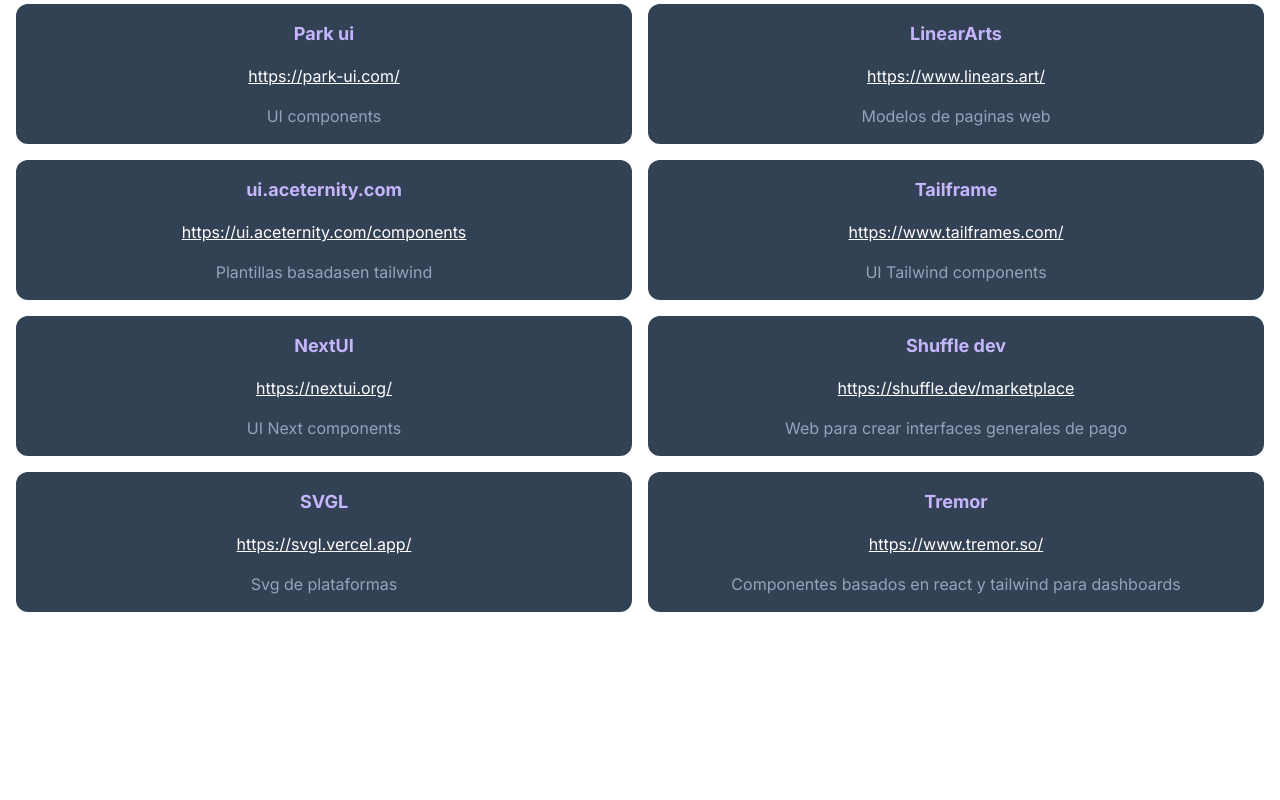
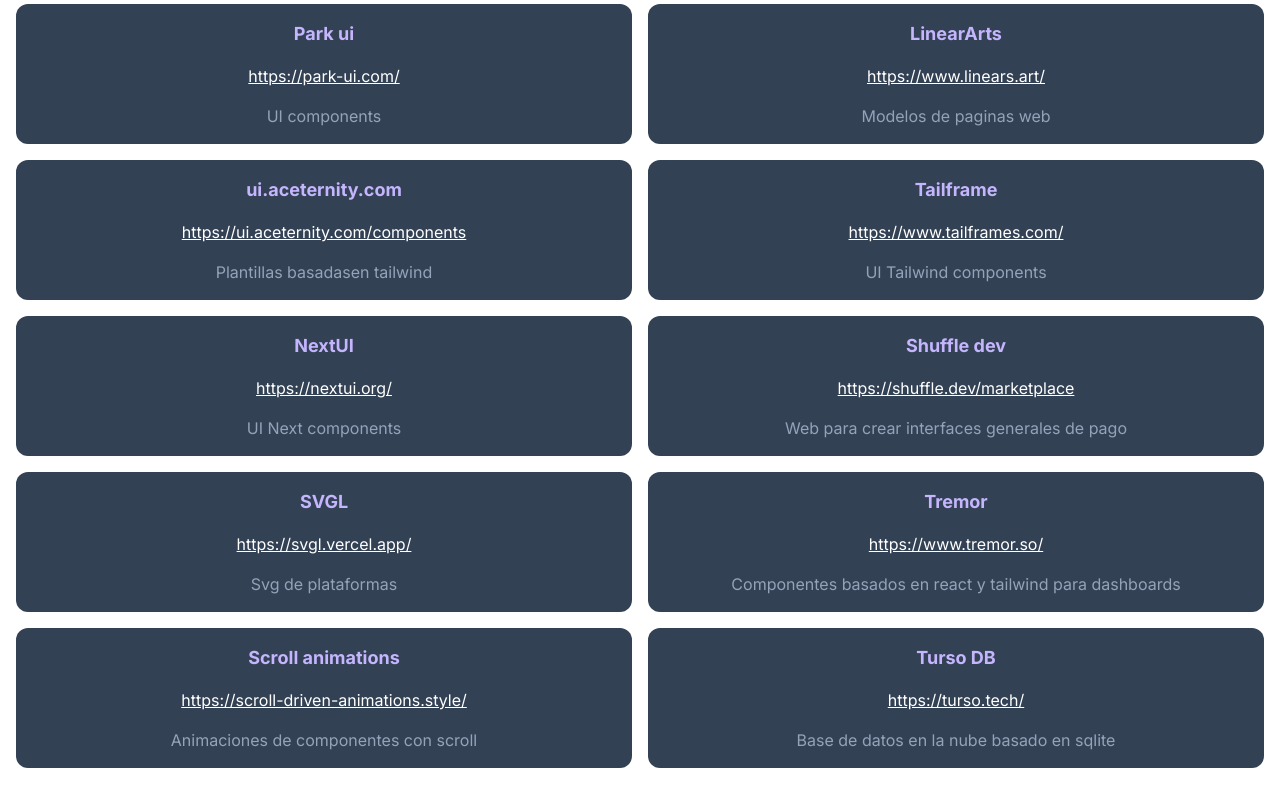
Before and after one commit to HansM7/links-recomendations, a Next.js app: page / in a window 1280 px wide. Shown: the part 1980-2780 px from the top of the page. Before the commit the page ends 2624 px from the top, so only its background shows below. Built offline with nearby package versions, Linux system fonts and the light colour scheme.

Commit message:
Update data.ts

```diff
--- a/app/data.ts
+++ b/app/data.ts
@@ -161,6 +161,14 @@
     link:"https://www.tremor.so/",
     title:"Tremor",
     description:"Componentes basados en react y tailwind para dashboards"
+  },{
+    link:"https://scroll-driven-animations.style/",
+    title:"Scroll animations",
+    description:"Animaciones de componentes con scroll"
+  },{
+    link:"https://turso.tech/",
+    title:"Turso DB",
+    description:"Base de datos en la nube basado en sqlite"
   }
 
 ];
```
